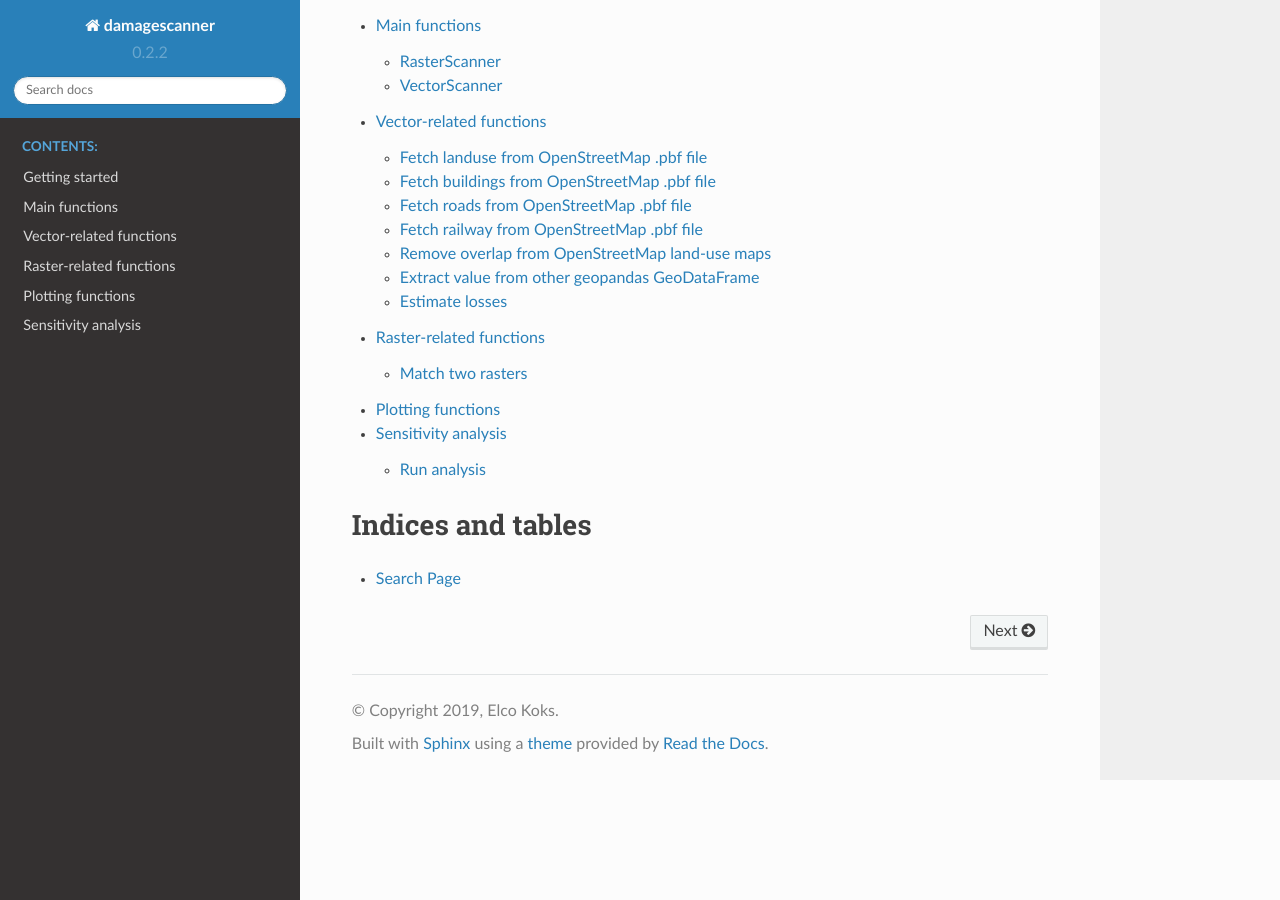
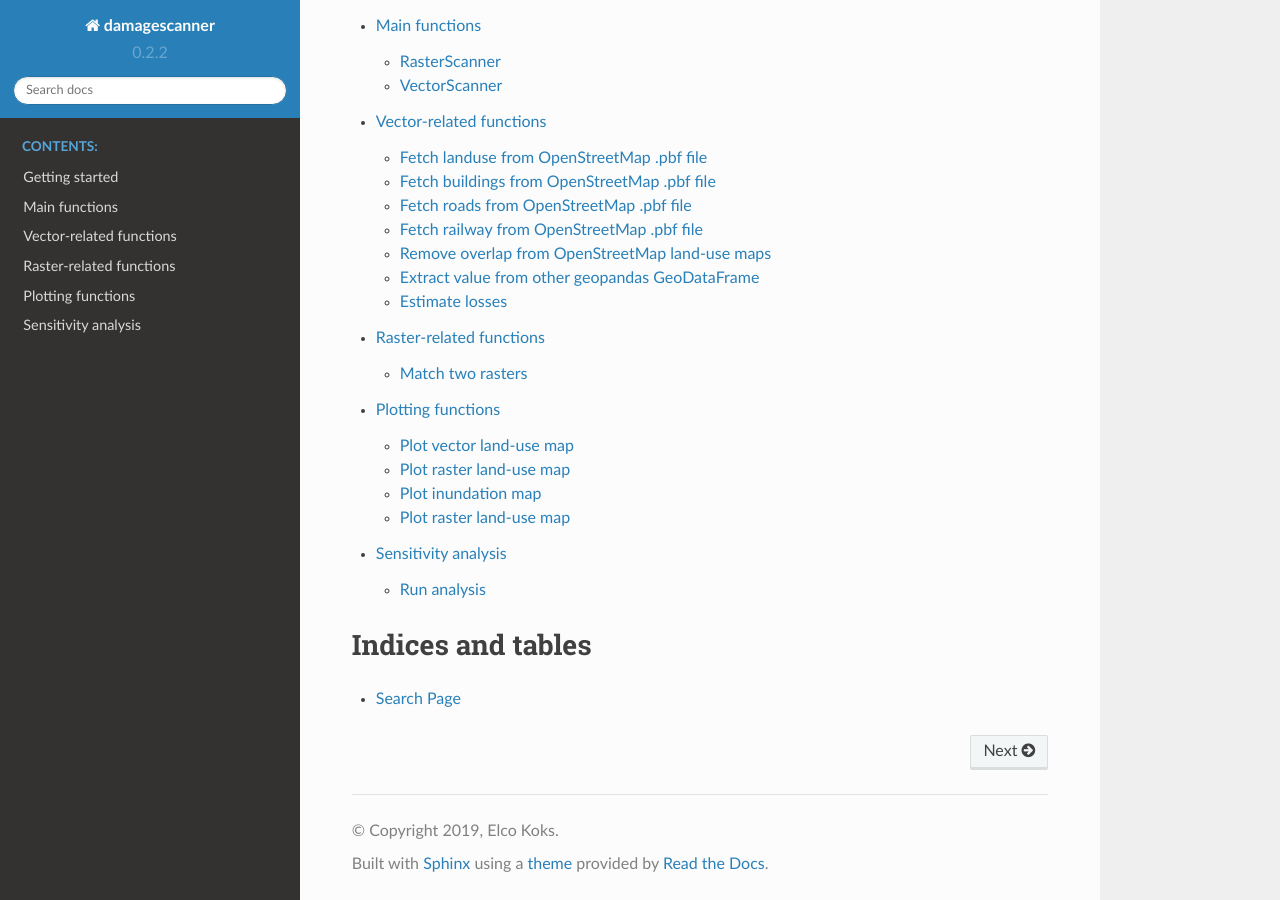
Before and after one commit to VU-IVM/DamageScanner, a Sphinx documentation site: the page built from docs/source/index.rst, in a window 1280 px wide and 900 px high, scrolled down 1228 px. Built offline with Sphinx 7.4.7 and the Read the Docs theme 2.0.0, drawn with Linux system fonts in a browser that asks for light colours.

Commit message:
add some docs

```diff
--- a/docs/source/plot.rst
+++ b/docs/source/plot.rst
@@ -2,3 +2,19 @@
 =======================
 Plotting functions
 =======================
+
+Plot vector land-use map
+-------------------------------------------
+.. autofunction:: damagescanner.plot.landuse_vector
+
+Plot raster land-use map
+-------------------------------------------
+.. autofunction:: damagescanner.plot.landuse_raster
+
+Plot inundation map
+-------------------------------------------
+.. autofunction:: damagescanner.plot.inundation_map
+
+Plot raster land-use map
+-------------------------------------------
+.. autofunction:: damagescanner.plot.damagemap_vector
```
